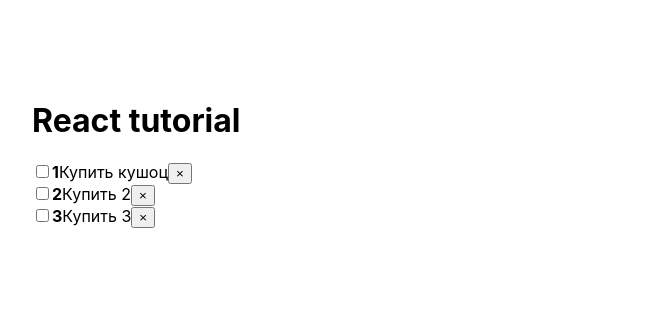
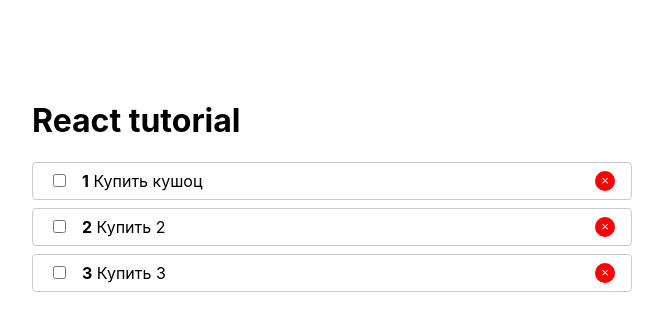
Before and after one commit to kyaune/react-1, a React (Create React App) app: page / in a window 1280 px wide. Shown: the top 330 px of the page, without its empty margins (308-971 px from the left). Built offline with nearby package versions, Linux system fonts and the light colour scheme.

Commit message:
added todos, done class, styles

```diff
--- a/src/App.js
+++ b/src/App.js
@@ -2,15 +2,26 @@ import React from "react";
 import TodoList from "./Todo/TodoList";
 
 function App() {
-  const todos = [
+  const [todos, setTodos] = React.useState([
     { id: 1, completed: false, title: "Купить кушоц" },
     { id: 2, completed: false, title: "Купить 2" },
     { id: 3, completed: false, title: "Купить 3" }
-  ];
+  ]);
+
+  function toggleTodo(id) {
+    setTodos(
+      todos.map(todo => {
+        if (todo.id === id) {
+          todo.completed = !todo.completed;
+        }
+        return todo;
+      })
+    );
+  }
   return (
     <div className="wrapper">
       <h1>React tutorial</h1>
-      <TodoList todos={todos} />
+      <TodoList todos={todos} onToggle={toggleTodo} />
     </div>
   );
 }
--- a/src/index.css
+++ b/src/index.css
@@ -16,3 +16,12 @@ code {
   margin: 0 auto;
   width: 600px;
 }
+.rm {
+  background: red;
+  border-radius: 50%;
+  color: white;
+  border: none;
+}
+.done {
+  text-decoration: line-through;
+}
--- a/src/todo/ToDoList.js
+++ b/src/todo/ToDoList.js
@@ -14,14 +14,22 @@ function TodoList(props) {
   return (
     <ul style={styles.ul}>
       {props.todos.map((todo, index) => {
-        return <TodoItem todo={todo} key={todo.id} index={index} />;
+        return (
+          <TodoItem
+            todo={todo}
+            key={todo.id}
+            index={index}
+            onChange={props.onToggle}
+          />
+        );
       })}
     </ul>
   );
 }
 
 TodoList.propTypes = {
-  todos: propTypes.arrayOf(propTypes.object).isRequired
+  todos: propTypes.arrayOf(propTypes.object).isRequired,
+  onToggle: propTypes.func.isRequired
 };
 
 export default TodoList;
--- a/src/todo/TodoItem.js
+++ b/src/todo/TodoItem.js
@@ -1,21 +1,46 @@
 import React from "react";
 import propTypes from "prop-types";
 
-function TodoItem({ todo, index }) {
+const styles = {
+  li: {
+    display: "flex",
+    justifyContent: "space-between",
+    allignItems: "center",
+    padding: ".5rem 1rem",
+    border: "1px solid #ccc",
+    borderRadius: "4px",
+    marginBottom: ".5rem"
+  },
+  input: {
+    marginRight: "1rem"
+  }
+};
+
+function TodoItem({ todo, index, onChange }) {
+  const classes = [];
+  if (todo.completed) {
+    classes.push("done");
+  }
   return (
-    <li>
-      <span>
-        <input type="checkbox" />
+    <li style={styles.li}>
+      <span className={classes.join(" ")}>
+        <input
+          type="checkbox"
+          style={styles.input}
+          onChange={() => onChange(todo.id)}
+        />
         <strong>{index + 1}</strong>
+        &nbsp;
         {todo.title}
       </span>
-      <button>&times;</button>
+      <button className="rm">&times;</button>
     </li>
   );
 }
 
 TodoItem.propTypes = {
   todo: propTypes.object.isRequired,
-  index: propTypes.number
+  index: propTypes.number,
+  onChange: propTypes.func.isRequired
 };
 export default TodoItem;
```
